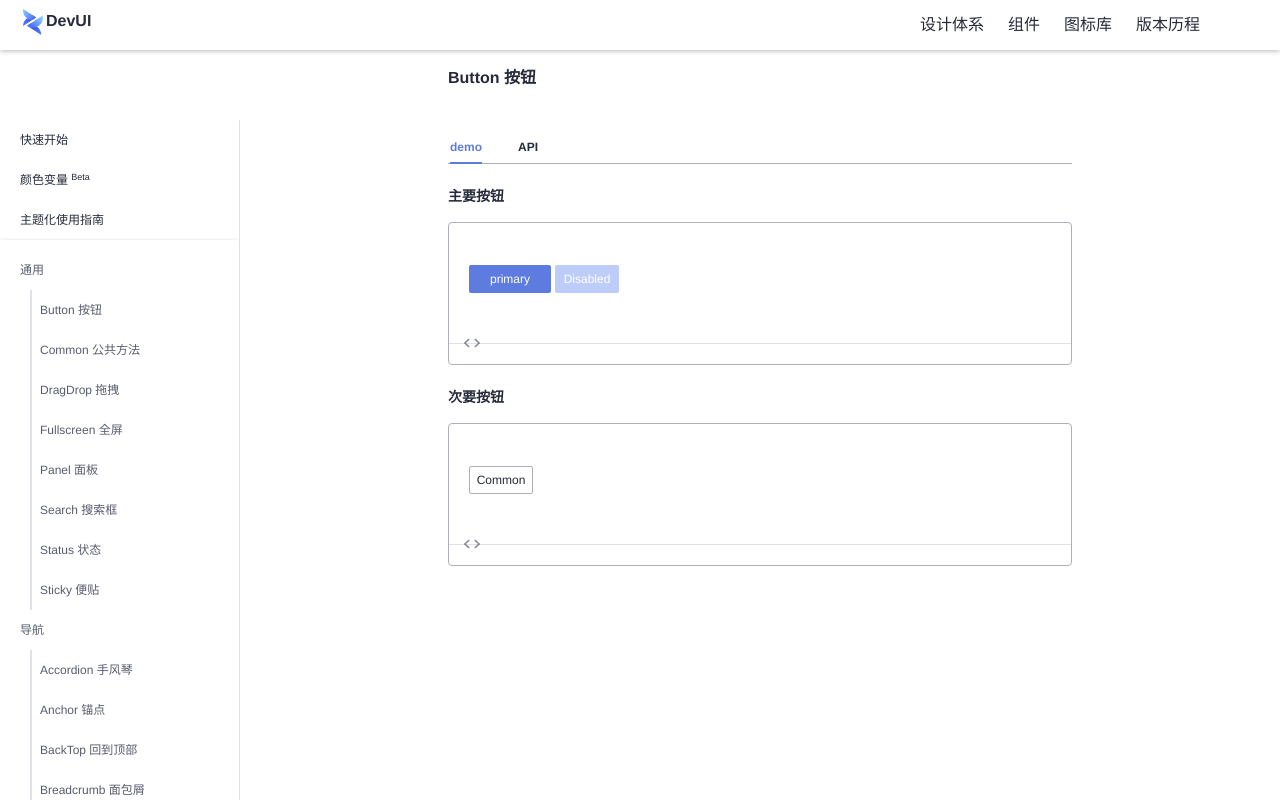
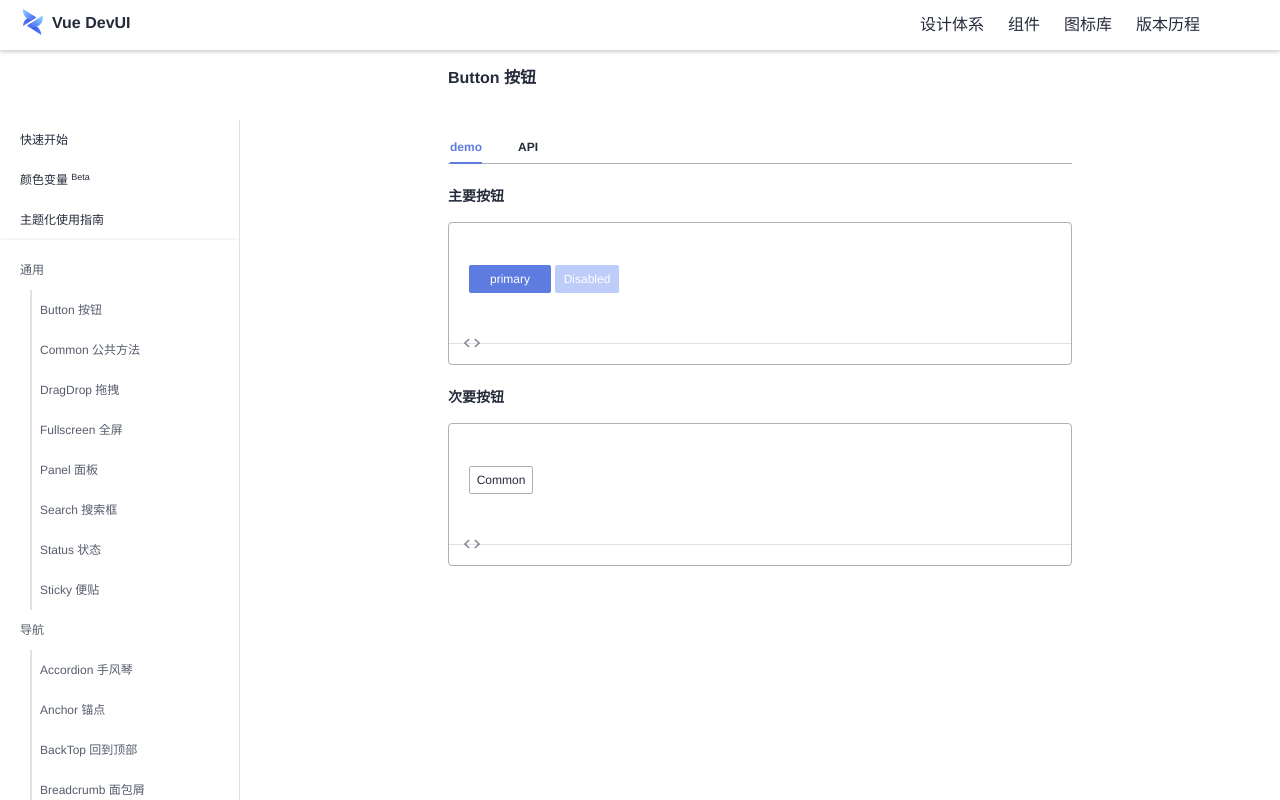
Before and after one commit to DevCloudFE/vue-devui, a Vue app: page /components/button/demo in a window 1280 px wide. Built offline with nearby package versions, Linux system fonts and the light colour scheme.

Commit message:
fix: 调整左上角LOGO的样式

```diff
--- a/src/app.vue
+++ b/src/app.vue
@@ -61,7 +61,7 @@
                 </g>
               </svg>
             </span>
-            <span class="text">DevUI</span>
+            <span class="text">Vue DevUI</span>
           </a>
         </h1>
         <div class="main-nav">
@@ -197,6 +197,8 @@ body {
     box-shadow: 0 2px 4px 0 $devui-shadow;
 
     a {
+      display: inline-flex;
+      align-items: center;
       line-height: $line-height-base;
       color: $devui-text;
       text-decoration: none;
@@ -220,6 +222,11 @@ body {
     .text {
       display: inline-block;
       vertical-align: top;
+    }
+
+    .logo {
+      margin-right: 6px;
+      line-height: 1;
     }
 
     .ui {
```
